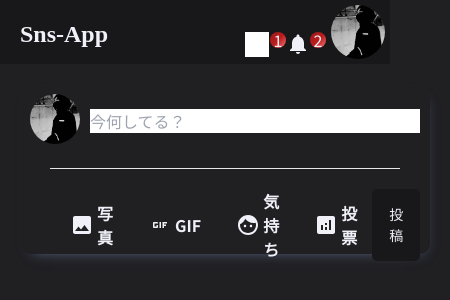
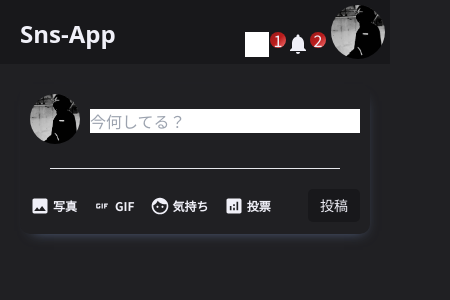
Before and after one commit to eternaleight/geek-sns, a React (Create React App) app: page / in a window 390 px wide. Shown: the top 300 px of the page, 450 px wide, since content can reach past the window. Built offline with nearby package versions, Linux system fonts and the light colour scheme; a small style sheet from the web is missing; the HTML template or start-up script is replaced by a standard one.

Commit message:
feat(container): add taiwindcss container & media query setting

```diff
--- a/src/components/Share.tsx
+++ b/src/components/Share.tsx
@@ -6,16 +6,16 @@ import {
 } from '@mui/icons-material'
 
 const style = {
-  share: `w-full h-[170px] shadow-[3px_7px_13px_-10px_#65789f] rounded-[10px]`,
+  share: `w-full max-xs:h-[150px] h-[170px] shadow-[3px_7px_13px_-10px_#65789f] rounded-[10px]`,
   shareWrapper: `p-[10px]`,
   shareTop: `flex items-center`,
-  shareInput: `border-none w-full focus:outline-none`,
+  shareInput: `w-[80%] border-none w-full focus:outline-none`,
   shareHr: `m-[20px]`,
   shareButtons: `flex justify-between`,
-  shareOptions: `flex ml-[20px] items-center` ,
-  shareOptionText: `flex items-center mr-[15px] cursor-pointer font-bold`,
-  shareIcon: `mr-[3px]`,
-  shareButton: `text-[14px] py-[6px] px-[17px] bg-zinc-900 rounded-[5px]`,
+  shareOptions: `flex xs:ml-[20px] items-center` ,
+  shareOptionText: `flex items-center mr-[15px] max-xs:text-[12px] cursor-pointer font-bold`,
+  shareIcon: `mr-[3px] max-xs:w-[20px]`,
+  shareButton: `text-[14px] py-[6px] max-xs:px-[12px] px-[17px] bg-zinc-900 rounded-[5px]`,
 }
 
 const Share = () => {
--- a/src/components/Topbar.tsx
+++ b/src/components/Topbar.tsx
@@ -34,7 +34,7 @@ const Topbar: React.FC = () => {
       }
     >
       <div className="topbarLeft flex-[3]">
-        <span className="absolute ml-5 text-2xl font-bold top-[18px] font-alliance logo">
+        <span className="absolute ml-5 text-2xl font-bold top-[18px] font-sans logo">
           Sns-App
         </span>
       </div>
--- a/tailwind.config.js
+++ b/tailwind.config.js
@@ -5,11 +5,14 @@ module.exports = {
   theme: {
     extend: {
       screens: {
+        'xs': '560px',
+        'xxs': '378px',
         'max-xl': {'max': '1279px'},
         'max-lg': {'max': '1023px'},
         'max-md': {'max': '767px'},
         'max-sm': {'max': '639px'},
         'max-xs': {'max': '559px'},
+        'max-xxs': {'max': '377px'},
       },
       fontFamily: {
         noto: ["Noto Sans JP"],
```
